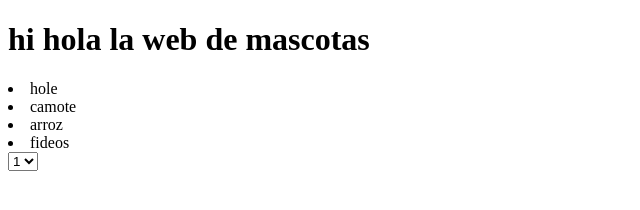
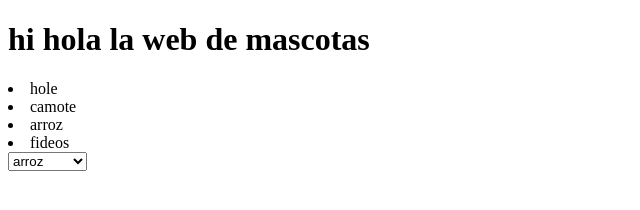
Before and after one commit to DATASANDRO/lia, a plain HTML site: page index.html in a window 1280 px wide. Shown: the full height of the page, 0-640 px from the left. Drawn offline with Linux system fonts and the light colour scheme.

Commit message:
corrigiendo errores

```diff
--- a/index.html
+++ b/index.html
@@ -12,10 +12,10 @@
     <li>arroz</li>
     <li>fideos</li>
     <select name="" id="">
-        <option value="">1</option>
-        <option value="">2</option>
-        <option value="">3</option>
-        <option value="">4</option>
+        <option value="">arroz</option>
+        <option value="">maragrita</option>
+        <option value="">3dwad</option>
+        <option value="">4awd</option>
     </select>
 </body>
 </html>
```
Also changed, not shown: 1 other file.
